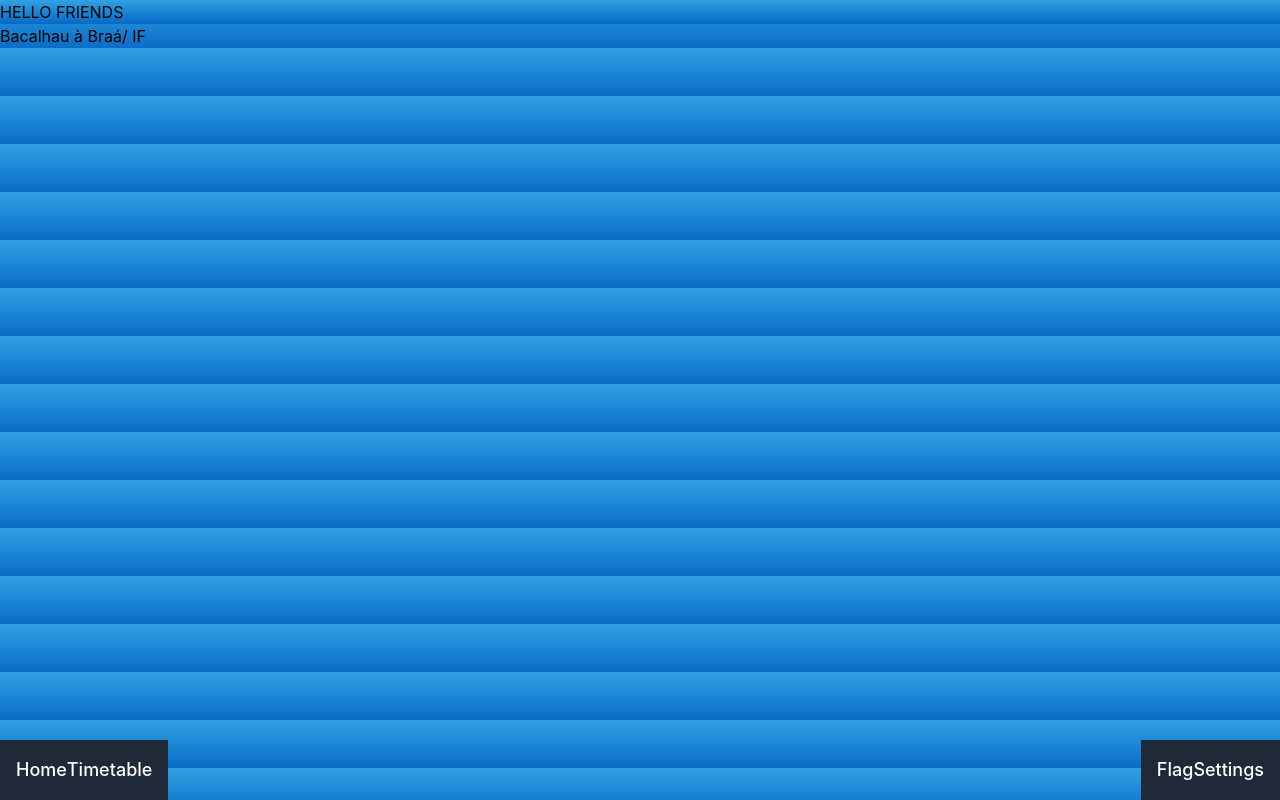
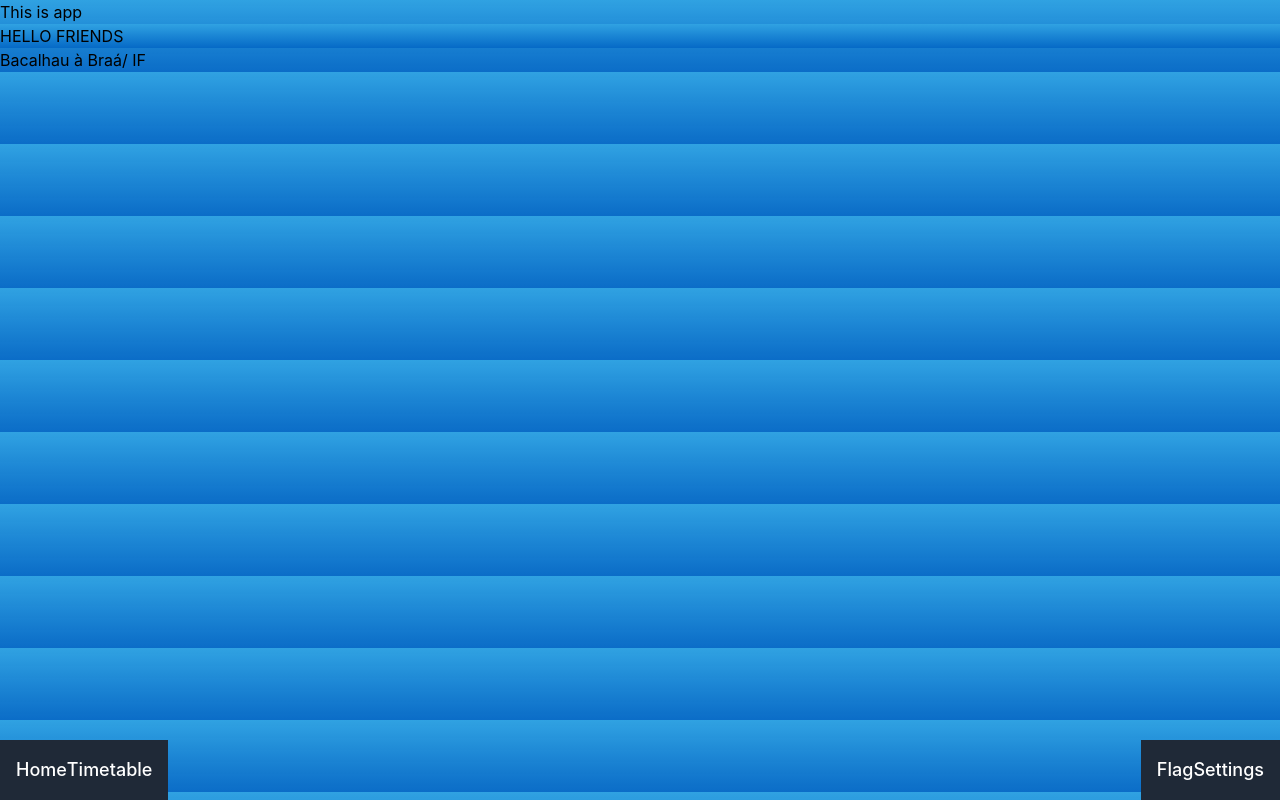
Before and after one commit to jnluis/BatalhaBus, a React (Create React App) app: page / in a window 1280 px wide. Built offline with nearby package versions, Linux system fonts and the light colour scheme.

Commit message:
Add tracer

```diff
--- a/src/App.js
+++ b/src/App.js
@@ -1,7 +1,7 @@
 import "./index.css";
 
 const App = () => {
-  return <div className="App"></div>;
+  return <div className="App">This is app</div>;
 };
 
 export default App;
```
